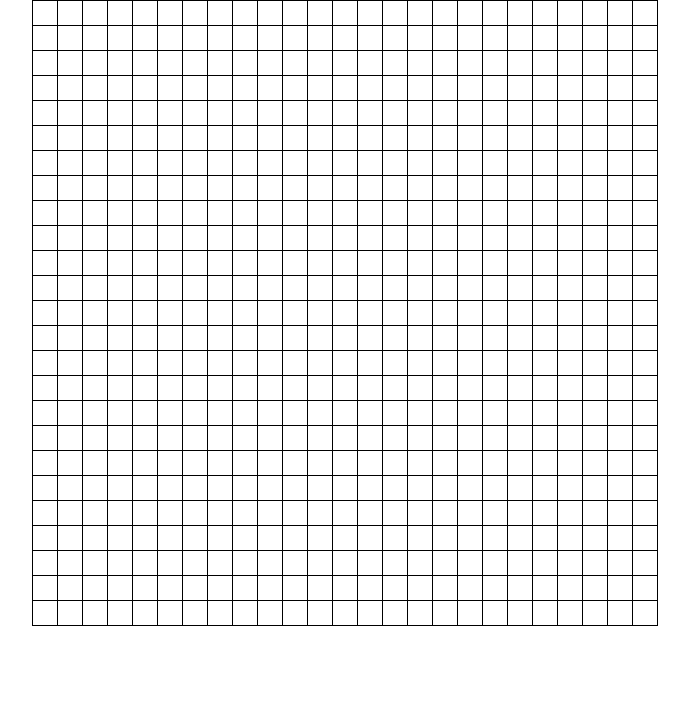
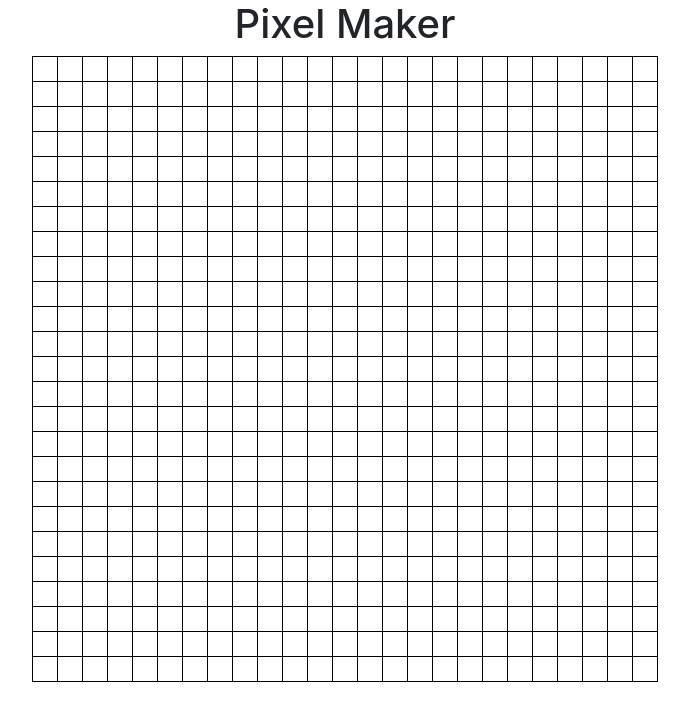
Before and after one commit to michaelclark2/lectures, a website built with webpack: page jQuery/pixel-art-maker/src/index.html in a window 1280 px wide. Shown: the whole page, without its empty margins (295-984 px from the left). Built offline with nearby package versions, Linux system fonts and the light colour scheme.

Commit message:
added title

```diff
--- a/jQuery/pixel-art-maker/src/index.html
+++ b/jQuery/pixel-art-maker/src/index.html
@@ -7,6 +7,7 @@
   <title>Document</title>
 </head>
 <body>
+  <h1 class="text-center">Pixel Maker</h1>
   <div id="grid" class="container d-flex justify-content-center"></div>
   <script
   src="http://code.jquery.com/jquery-3.4.1.slim.js"
```
